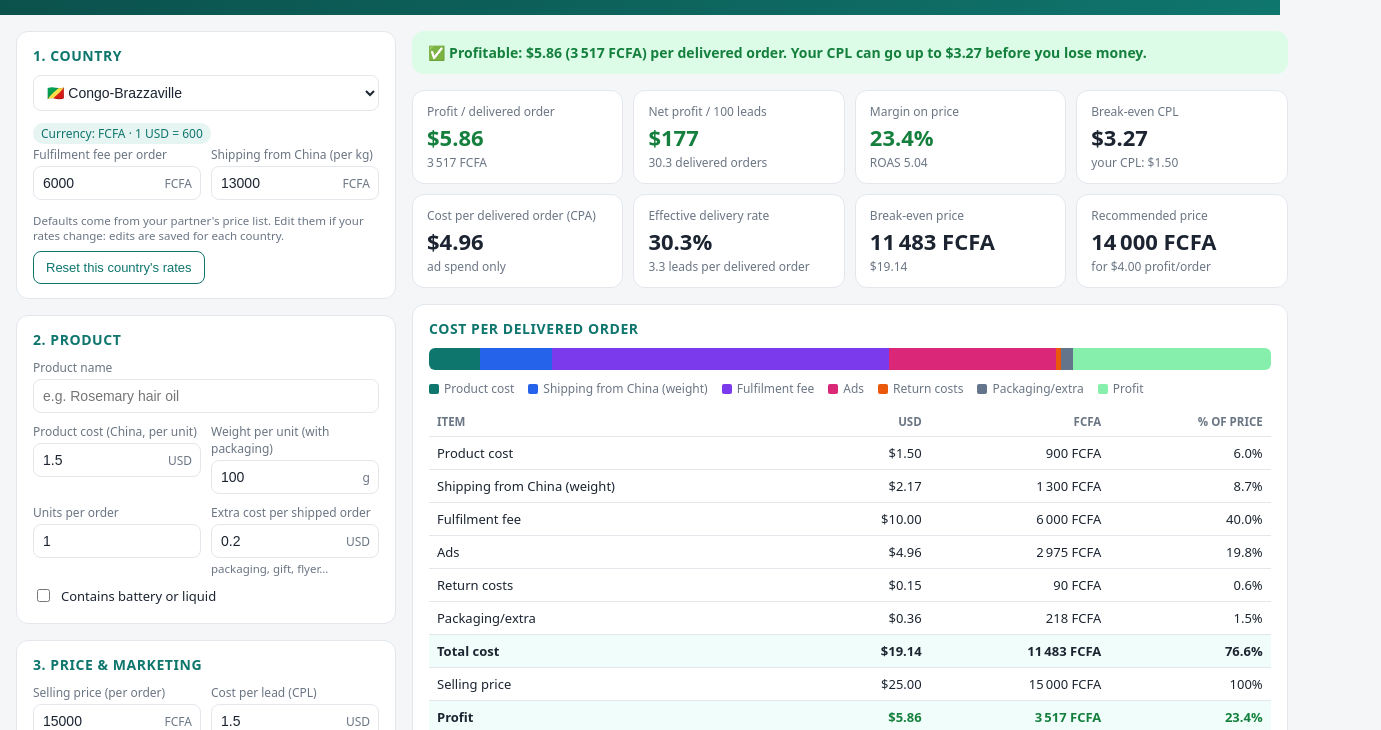
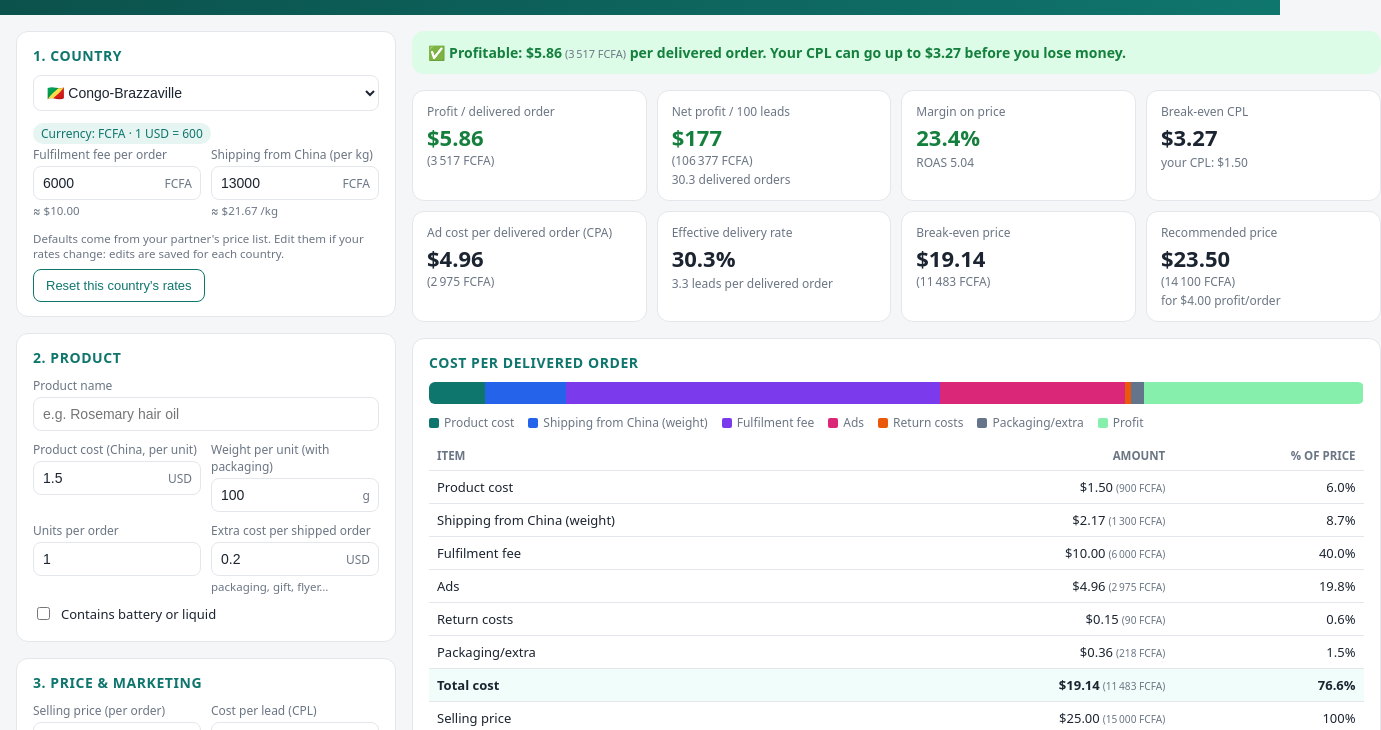
Before and after one commit to BahaKhmeissi/cod_calculator, a plain HTML site: page index.html in a window 1280 px wide. Shown: the part 70-800 px from the top of the page, 1381 px wide, since content can reach past the window. Drawn offline with Linux system fonts and the light colour scheme.

Commit message:
Show all amounts in USD with local currency in brackets
Co-Authored-By: Claude Opus 5.5 <noreply@anthropic.com>
Claude-Session: https://claude.ai/code/session_018C5HA6Ap343AdpPwMeM3jn

```diff
--- a/index.html
+++ b/index.html
@@ -40,7 +40,7 @@
   .kpi .l{font-size:12px;color:var(--muted)}
   .kpi .v{font-size:22px;font-weight:700;margin-top:2px}
   .kpi .s{font-size:12px;color:var(--muted);margin-top:2px}
-  .verdict{border-radius:12px;padding:12px 16px;margin-bottom:16px;font-weight:600;display:flex;gap:10px;align-items:center}
+  .verdict{border-radius:12px;padding:12px 16px;margin-bottom:16px;font-weight:600}
   .verdict.good{background:var(--goodbg);color:var(--good)} .verdict.warn{background:var(--warnbg);color:var(--warn)} .verdict.bad{background:var(--badbg);color:var(--bad)}
   .pos{color:var(--good)} .neg{color:var(--bad)}
   table{width:100%;border-collapse:collapse;font-size:13px}
@@ -65,6 +65,8 @@
   .tabs button.on{background:var(--brand);color:#fff;border-color:var(--brand)}
   .warnbox{background:var(--warnbg);color:var(--warn);border-radius:8px;padding:8px 10px;font-size:12.5px;margin-bottom:10px}
   details summary{cursor:pointer;color:var(--brand);font-weight:600;font-size:13px;margin-bottom:8px}
+  .loc{font-size:.78em;color:var(--muted);font-weight:400;margin-left:3px}
+  .kpi .v .loc{display:block;font-size:12px;margin:0}
   footer{color:var(--muted);font-size:12px;text-align:center;padding:10px 0 30px}
 </style>
 </head>
@@ -85,8 +87,8 @@
     </div>
     <div id="countryInfo"></div>
     <div class="row">
-      <div class="f"><label>Fulfilment fee per order</label><div class="unit"><input id="fee" type="number" step="any"><span class="cur"></span></div></div>
-      <div class="f"><label>Shipping from China (per kg)</label><div class="unit"><input id="shipKg" type="number" step="any"><span class="cur"></span></div></div>
+      <div class="f"><label>Fulfilment fee per order</label><div class="unit"><input id="fee" type="number" step="any"><span class="cur"></span></div><div class="hint" id="feeHint"></div></div>
+      <div class="f"><label>Shipping from China (per kg)</label><div class="unit"><input id="shipKg" type="number" step="any"><span class="cur"></span></div><div class="hint" id="shipHint"></div></div>
     </div>
     <div id="shipWarn"></div>
     <div class="hint">Defaults come from your partner's price list. Edit them if your rates change: edits are saved for each country.</div>
@@ -111,7 +113,7 @@
   <div class="card">
     <h2>3. Price & marketing</h2>
     <div class="row">
-      <div class="f"><label>Selling price (per order)</label><div class="unit"><input id="price" type="number" step="any"><span class="cur"></span></div></div>
+      <div class="f"><label>Selling price (per order)</label><div class="unit"><input id="price" type="number" step="any"><span>USD</span></div><div class="hint" id="priceHint"></div></div>
       <div class="f"><label>Cost per lead (CPL)</label><div class="unit"><input id="cpl" type="number" step="any"><span>USD</span></div><div class="hint">ad spend ÷ orders received</div></div>
     </div>
     <div class="row">
@@ -221,16 +223,18 @@ const ROUND_STEP = {XAF:500, XOF:500, GNF:5000, USD:1};
 
 const DEFAULTS = {
   country:"CG", pname:"", cost:1.5, weight:100, units:1, extra:0.2, battery:false,
-  price:15000, cpl:1.5, cr:55, dr:55, target:4, budget:300,
+  price:25, cpl:1.5, cr:55, dr:55, target:4, budget:300,
   feeOnReturns:false, retPct:50, cc:0, codPct:0, lossPct:5,
-  rCFA:600, rGNF:8700, stock:300, overrides:{}, prices:{}
+  rCFA:600, rGNF:8700, stock:300, overrides:{}, v:2
 };
 
 let S = load();
 let funnelMode = "100";
 
 function load(){
-  try{ const raw = localStorage.getItem("codAfricaCalc"); if(raw) return Object.assign({}, structuredClone(DEFAULTS), JSON.parse(raw)); }catch(e){}
+  try{ const raw = localStorage.getItem("codAfricaCalc"); if(raw){ const o = Object.assign({}, structuredClone(DEFAULTS), JSON.parse(raw));
+      if(o.v !== 2){ const cur = (COUNTRIES[o.country]||COUNTRIES.CG).cur; const r = cur==="USD"?1:cur==="GNF"?+o.rGNF:+o.rCFA; o.price = Math.round((+o.price/r)*100)/100; o.v = 2; delete o.prices; }
+      return o; } }catch(e){}
   return structuredClone(DEFAULTS);
 }
 function save(){ try{ localStorage.setItem("codAfricaCalc", JSON.stringify(S)); }catch(e){} }
@@ -250,13 +254,20 @@ function money(v, cur="USD", dec){
   if(cur==="USD"){ if(Math.abs(v)<0.005) v=0; const d = dec ?? (Math.abs(v) < 100 ? 2 : 0); return (v<0?"-":"")+"$"+Math.abs(v).toLocaleString("en-US",{minimumFractionDigits:d,maximumFractionDigits:d}); }
   const r = Math.round(v); return (r===0?0:r).toLocaleString("fr-FR")+" "+CUR_LABEL[cur];
 }
+// $ first, local currency in small brackets
+function M(usd, cur, dec){
+  if(!isFinite(usd)) return "—";
+  const main = money(usd, "USD", dec);
+  if(!cur || cur==="USD") return main;
+  return `${main}<span class="loc">(${money(usd*rateOf(cur), cur)})</span>`;
+}
 const pct = v => isFinite(v) ? (v*100).toFixed(1)+"%" : "—";
 const cls = v => v>0 ? "pos" : v<0 ? "neg" : "";
 const roundUp = (v, step) => Math.ceil(v/step)*step;
 
 // ---------- core model ----------
 // Everything is computed in USD per DELIVERED order.
-function compute(code, priceLocalOverride, opts={}){
+function compute(code, priceUSDOverride, opts={}){
   const c = COUNTRIES[code];
   const r = rateOf(c.cur);
   const {fee, ship} = countryRates(code);
@@ -264,8 +275,8 @@ function compute(code, priceLocalOverride, opts={}){
   const cr = Math.min(Math.max((opts.cr ?? +S.cr)/100, 0.001), 1);
   const dr = Math.min(Math.max((opts.dr ?? +S.dr)/100, 0.001), 1);
   const units = Math.max(1, Math.round(+S.units||1));
-  const priceLocal = priceLocalOverride ?? +S.price;
-  const priceUSD = priceLocal / r;
+  const priceUSD = priceUSDOverride ?? +S.price;
+  const priceLocal = priceUSD * r;
   const feeUSD = n(fee)/r;
   const shipKgUSD = ship==null ? NaN : ship/r;
   const kg = (+S.weight||0)/1000;
@@ -305,17 +316,10 @@ function initUI(){
   const sel = $("country");
   sel.innerHTML = Object.entries(COUNTRIES).map(([k,c])=>`<option value="${k}">${c.flag} ${c.name}</option>`).join("");
   sel.value = S.country;
-  FIELDS.forEach(f=>{ $(f).value = S[f]; $(f).addEventListener("input", ()=>{ S[f] = $(f).type==="text" ? $(f).value : $(f).value===""? "" : +$(f).value; if(f==="price") S.prices[S.country]=S.price; save(); if(f==="rCFA"||f==="rGNF") syncCountry(); render(); }); });
+  FIELDS.forEach(f=>{ $(f).value = S[f]; $(f).addEventListener("input", ()=>{ S[f] = $(f).type==="text" ? $(f).value : $(f).value===""? "" : +$(f).value; save(); if(f==="rCFA"||f==="rGNF") syncCountry(); render(); }); });
   CHECKS.forEach(f=>{ $(f).checked = !!S[f]; $(f).addEventListener("change", ()=>{ S[f] = $(f).checked; save(); syncCountry(); render(); }); });
   sel.addEventListener("change", ()=>{
-    const old = S.country, oldC = COUNTRIES[old];
-    S.prices[old] = S.price;
     S.country = sel.value;
-    const nc = COUNTRIES[S.country];
-    // keep a price per country; if none saved, convert the current price
-    if (S.prices[S.country] != null) S.price = S.prices[S.country];
-    else S.price = roundUp((S.price/rateOf(oldC.cur))*rateOf(nc.cur), ROUND_STEP[nc.cur]);
-    $("price").value = S.price;
     save(); syncCountry(); render();
   });
   ["fee","shipKg"].forEach(id=>$(id).addEventListener("input", ()=>{
@@ -353,25 +357,30 @@ const PART_META = [
 
 function render(){
   const m = compute(S.country);
-  const cur = m.c.cur, L = v => money(v*m.r, cur);
+  const cur = m.c.cur, L = v => M(v, cur);
+  // input hints
+  $("priceHint").textContent = cur==="USD" ? "" : `≈ ${money(m.priceLocal, cur)}`;
+  $("feeHint").textContent = `≈ ${money(m.feeUSD)}`;
+  $("shipHint").textContent = isFinite(m.shipKgUSD) ? `≈ ${money(m.shipKgUSD)} /kg` : "";
+  const recUSD = Math.ceil(m.recPriceUSD*2)/2;
   // verdict
   const v = $("verdict");
   if(!isFinite(m.profit)){ v.className="verdict warn"; v.textContent="⚠️ Enter the shipping rate per kg to see the results."; }
-  else if(m.profit < 0){ v.className="verdict bad"; v.innerHTML=`❌ You lose ${money(-m.profit)} (${L(-m.profit)}) on every delivered order. Raise the price to at least ${L(m.bePriceUSD)} or lower your CPL below ${money(m.beCPL)}.`; }
-  else if(m.profit < (+S.target||0)){ v.className="verdict warn"; v.innerHTML=`⚠️ Profitable but thin: ${money(m.profit)} per delivered order, below your target of ${money(+S.target)}. Recommended price: ${L(roundUp(m.recPriceUSD*m.r, ROUND_STEP[cur])/m.r)}.`; }
-  else { v.className="verdict good"; v.innerHTML=`✅ Profitable: ${money(m.profit)} (${L(m.profit)}) per delivered order. Your CPL can go up to ${money(m.beCPL)} before you lose money.`; }
+  else if(m.profit < 0){ v.className="verdict bad"; v.innerHTML=`❌ You lose ${L(-m.profit)} on every delivered order. Raise the price to at least ${L(m.bePriceUSD)} or lower your CPL below ${money(m.beCPL)}.`; }
+  else if(m.profit < (+S.target||0)){ v.className="verdict warn"; v.innerHTML=`⚠️ Profitable but thin: ${L(m.profit)} per delivered order, below your target of ${money(+S.target)}. Recommended price: ${L(recUSD)}.`; }
+  else { v.className="verdict good"; v.innerHTML=`✅ Profitable: ${L(m.profit)} per delivered order. Your CPL can go up to ${money(m.beCPL)} before you lose money.`; }
 
   // KPIs
   const per100 = m.profit * 100 * m.eff;
   $("kpis").innerHTML = [
-    ["Profit / delivered order", `<span class="${cls(m.profit)}">${money(m.profit)}</span>`, L(m.profit)],
-    ["Net profit / 100 leads", `<span class="${cls(per100)}">${money(per100)}</span>`, `${(100*m.eff).toFixed(1)} delivered orders`],
+    ["Profit / delivered order", `<span class="${cls(m.profit)}">${L(m.profit)}</span>`, ""],
+    ["Net profit / 100 leads", `<span class="${cls(per100)}">${L(per100)}</span>`, `${(100*m.eff).toFixed(1)} delivered orders`],
     ["Margin on price", `<span class="${cls(m.margin)}">${pct(m.margin)}</span>`, `ROAS ${isFinite(m.roas)?m.roas.toFixed(2):"—"}`],
     ["Break-even CPL", money(m.beCPL), `your CPL: ${money(+S.cpl)}`],
-    ["Cost per delivered order (CPA)", money(m.parts.ads), "ad spend only"],
+    ["Ad cost per delivered order (CPA)", L(m.parts.ads), ""],
     ["Effective delivery rate", pct(m.eff), `${m.leadsPerDel.toFixed(1)} leads per delivered order`],
-    ["Break-even price", L(m.bePriceUSD), money(m.bePriceUSD)],
-    ["Recommended price", L(roundUp(m.recPriceUSD*m.r, ROUND_STEP[cur])/m.r), `for ${money(+S.target)} profit/order`],
+    ["Break-even price", L(m.bePriceUSD), ""],
+    ["Recommended price", L(recUSD), `for ${money(+S.target)} profit/order`],
   ].map(([l,val,s])=>`<div class="kpi"><div class="l">${l}</div><div class="v">${val}</div><div class="s">${s}</div></div>`).join("");
 
   // breakdown bar
@@ -379,21 +388,19 @@ function render(){
   $("bar").innerHTML = PART_META.map(([k,,col])=> m.parts[k]>0 && isFinite(total) ? `<div title="${k}" style="width:${(m.parts[k]/Math.max(total,m.priceUSD))*100}%;background:${col}"></div>` : "").join("") +
     (m.profit>0 ? `<div style="width:${(m.profit/m.priceUSD)*100}%;background:#86efac" title="profit"></div>` : "");
   $("legend").innerHTML = PART_META.filter(([k])=>m.parts[k]>0).map(([k,l,col])=>`<span><i style="background:${col}"></i>${l}</span>`).join("") + (m.profit>0?`<span><i style="background:#86efac"></i>Profit</span>`:"");
-  $("breakdown").innerHTML = `<tr><th>Item</th><th>USD</th><th>${CUR_LABEL[cur]}</th><th>% of price</th></tr>` +
-    PART_META.filter(([k])=>m.parts[k]>0 || ["product","shipping","fulfil","ads"].includes(k)).map(([k,l])=>`<tr><td>${l}</td><td>${money(m.parts[k])}</td><td>${L(m.parts[k])}</td><td>${pct(m.parts[k]/m.priceUSD)}</td></tr>`).join("") +
-    `<tr class="hl"><td>Total cost</td><td>${money(total)}</td><td>${L(total)}</td><td>${pct(total/m.priceUSD)}</td></tr>` +
-    `<tr><td>Selling price</td><td>${money(m.priceUSD)}</td><td>${L(m.priceUSD)}</td><td>100%</td></tr>` +
-    `<tr class="hl"><td>Profit</td><td class="${cls(m.profit)}">${money(m.profit)}</td><td class="${cls(m.profit)}">${L(m.profit)}</td><td class="${cls(m.profit)}">${pct(m.margin)}</td></tr>`;
+  $("breakdown").innerHTML = `<tr><th>Item</th><th>Amount</th><th>% of price</th></tr>` +
+    PART_META.filter(([k])=>m.parts[k]>0 || ["product","shipping","fulfil","ads"].includes(k)).map(([k,l])=>`<tr><td>${l}</td><td>${L(m.parts[k])}</td><td>${pct(m.parts[k]/m.priceUSD)}</td></tr>`).join("") +
+    `<tr class="hl"><td>Total cost</td><td>${L(total)}</td><td>${pct(total/m.priceUSD)}</td></tr>` +
+    `<tr><td>Selling price</td><td>${L(m.priceUSD)}</td><td>100%</td></tr>` +
+    `<tr class="hl"><td>Profit</td><td class="${cls(m.profit)}">${L(m.profit)}</td><td class="${cls(m.profit)}">${pct(m.margin)}</td></tr>`;
 
-  // pricing table: candidate prices
-  const step = ROUND_STEP[cur];
-  const base = roundUp(m.bePriceUSD*m.r, step);
-  const cands = new Set([+S.price, base, roundUp(m.recPriceUSD*m.r, step)]);
-  const inc = cur==="USD" ? 2 : cur==="GNF" ? 20000 : 2000;
-  for(let i=1;i<=5;i++) cands.add(base + i*inc);
-  const rows = [...cands].filter(x=>x>0).sort((a,b)=>a-b).map(p=>{ const x = compute(S.country, p); return {p,x}; });
-  $("pricing").innerHTML = `<tr><th>Price (${CUR_LABEL[cur]})</th><th>Price (USD)</th><th>Profit / delivered</th><th>Margin</th><th>Profit / 100 leads</th><th>Break-even CPL</th></tr>` +
-    rows.map(({p,x})=>`<tr class="${p===+S.price?"hl":""}"><td>${money(p,cur)}${p===+S.price?" (current)":p===base?" (break-even)":""}</td><td>${money(x.priceUSD)}</td><td class="${cls(x.profit)}">${money(x.profit)}</td><td>${pct(x.margin)}</td><td class="${cls(x.profit)}">${money(x.profit*100*x.eff)}</td><td>${money(x.beCPL)}</td></tr>`).join("");
+  // pricing table: candidate prices in USD
+  const base = Math.ceil(m.bePriceUSD*2)/2;
+  const cands = new Set([+S.price, base, recUSD]);
+  for(let i=1;i<=5;i++) cands.add(base + i*3);
+  const rows = [...cands].filter(x=>x>0 && isFinite(x)).sort((a,b)=>a-b).map(p=>({p, x: compute(S.country, p)}));
+  $("pricing").innerHTML = `<tr><th>Price</th><th>Profit / delivered</th><th>Margin</th><th>Profit / 100 leads</th><th>Break-even CPL</th></tr>` +
+    rows.map(({p,x})=>`<tr class="${p===+S.price?"hl":""}"><td>${L(p)}${p===+S.price?" · current":p===base?" · break-even":p===recUSD?" · recommended":""}</td><td class="${cls(x.profit)}">${L(x.profit)}</td><td>${pct(x.margin)}</td><td class="${cls(x.profit)}">${L(x.profit*100*x.eff)}</td><td>${money(x.beCPL)}</td></tr>`).join("");
 
   // funnel
   const leads = funnelMode==="100" ? 100 : (+S.budget||0)/(+S.cpl||1);
@@ -413,51 +420,47 @@ function render(){
     ["COD fee", -del*m.parts.cod],
   ].filter(([l,v],i)=> i<4 || Math.abs(v)>0.005);
   const net = del*m.profit;
-  $("pnl").innerHTML = `<tr><th>P&L</th><th>USD</th><th>${CUR_LABEL[cur]}</th></tr>` +
-    lines.map(([l,v])=>`<tr><td>${l}</td><td class="${cls(v)}">${money(v)}</td><td>${L(v)}</td></tr>`).join("") +
-    `<tr class="hl"><td>Net profit</td><td class="${cls(net)}">${money(net)}</td><td class="${cls(net)}">${L(net)}</td></tr>`;
+  $("pnl").innerHTML = `<tr><th>P&L</th><th>Amount</th></tr>` +
+    lines.map(([l,v])=>`<tr><td>${l}</td><td class="${cls(v)}">${L(v)}</td></tr>`).join("") +
+    `<tr class="hl"><td>Net profit</td><td class="${cls(net)}">${L(net)}</td></tr>`;
 
   // weight
   const wTotal = m.kg*m.units;
   $("weightTbl").innerHTML = `<tr><th>Item</th><th>Value</th></tr>
     <tr><td>Weight per order</td><td>${(wTotal*1000).toFixed(0)} g</td></tr>
-    <tr><td>Shipping rate</td><td>${m.ship==null?"—":money(m.ship,cur)+" /kg"} (${money(m.shipKgUSD)}/kg)</td></tr>
-    <tr><td>Shipping cost per unit</td><td>${money(m.shipUnit)} · ${L(m.shipUnit)}</td></tr>
-    <tr><td>Landed cost per unit (product + shipping)</td><td>${money(m.landedUnit)} · ${L(m.landedUnit)}</td></tr>
+    <tr><td>Shipping rate</td><td>${m.ship==null?"—":L(m.shipKgUSD)+" /kg"}</td></tr>
+    <tr><td>Shipping cost per unit</td><td>${L(m.shipUnit)}</td></tr>
+    <tr><td>Landed cost per unit (product + shipping)</td><td>${L(m.landedUnit)}</td></tr>
     <tr><td>Shipping as % of landed cost</td><td>${pct(m.shipUnit/m.landedUnit)}</td></tr>
     <tr><td>Shipping as % of selling price</td><td>${pct(m.parts.shipping/m.priceUSD)}</td></tr>`;
   const gStep = [50,100,200,300,500,1000];
   $("weightNote").innerHTML = (m.shipUnit/m.landedUnit > 0.5 ? "⚠️ Shipping costs more than the product itself, so weight is eating your margin. Look for a lighter version or lighter packaging.<br>" : "") +
-    "Shipping per unit at other weights: " + gStep.map(g=>`${g} g → ${money(g/1000*m.shipKgUSD)}`).join(" · ");
+    "Shipping per unit at other weights: " + gStep.map(g=>`${g} g → ${L(g/1000*m.shipKgUSD)}`).join(" · ");
 
   // sensitivity
   const shifts = [-10,-5,0,5,10];
   const mults = [0.5,0.75,1,1.25,1.5,2];
   $("sens").innerHTML = `<tr><th>CPL</th>${shifts.map(s=>`<th>${Math.max(1,+S.cr+s)}% / ${Math.max(1,+S.dr+s)}%${s===0?" (now)":""}</th>`).join("")}</tr>` +
-    mults.map(mu=>{ const cpl = (+S.cpl)*mu; return `<tr class="${mu===1?"hl":""}"><td>${money(cpl)}</td>${shifts.map(s=>{ const x = compute(S.country, undefined, {cpl, cr:Math.max(1,+S.cr+s), dr:Math.max(1,+S.dr+s)}); const k = x.profit>= (+S.target||0) ? "cell-good" : x.profit>=0 ? "cell-warn" : "cell-bad"; return `<td class="${k}">${money(x.profit)}</td>`; }).join("")}</tr>`; }).join("");
+    mults.map(mu=>{ const cpl = (+S.cpl)*mu; return `<tr class="${mu===1?"hl":""}"><td>${money(cpl)}</td>${shifts.map(s=>{ const x = compute(S.country, undefined, {cpl, cr:Math.max(1,+S.cr+s), dr:Math.max(1,+S.dr+s)}); const k = x.profit>= (+S.target||0) ? "cell-good" : x.profit>=0 ? "cell-warn" : "cell-bad"; return `<td class="${k}">${L(x.profit)}</td>`; }).join("")}</tr>`; }).join("");
 
   // compare
-  const cmp = Object.keys(COUNTRIES).map(code=>{
-    const cc = COUNTRIES[code];
-    const pLocal = m.priceUSD*rateOf(cc.cur);
-    const x = compute(code, pLocal);
-    return {code, cc, x, pLocal};
-  }).sort((a,b)=> (isFinite(b.x.profit)?b.x.profit:-1e9) - (isFinite(a.x.profit)?a.x.profit:-1e9));
+  const cmp = Object.keys(COUNTRIES).map(code=>({code, cc:COUNTRIES[code], x:compute(code, m.priceUSD)}))
+    .sort((a,b)=> (isFinite(b.x.profit)?b.x.profit:-1e9) - (isFinite(a.x.profit)?a.x.profit:-1e9));
   $("compare").innerHTML = `<tr><th>Country</th><th>Price</th><th>Fee</th><th>Ship/unit</th><th>Landed/unit</th><th>Profit / delivered</th><th>Profit / 100 leads</th><th>Break-even CPL</th></tr>` +
-    cmp.map(({code,cc,x,pLocal})=>`<tr class="${code===S.country?"hl":""}"><td>${cc.flag} ${cc.name}</td><td>${money(pLocal,cc.cur)}</td><td>${money(x.feeUSD)}</td><td>${isFinite(x.shipUnit)?money(x.shipUnit):"rate?"}</td><td>${isFinite(x.landedUnit)?money(x.landedUnit):"—"}</td><td class="${cls(x.profit)}">${money(x.profit)}</td><td class="${cls(x.profit)}">${money(x.profit*100*x.eff)}</td><td>${money(x.beCPL)}</td></tr>`).join("");
+    cmp.map(({code,cc,x})=>`<tr class="${code===S.country?"hl":""}"><td>${cc.flag} ${cc.name}</td><td>${M(x.priceUSD,cc.cur)}</td><td>${M(x.feeUSD,cc.cur)}</td><td>${isFinite(x.shipUnit)?money(x.shipUnit):"rate?"}</td><td>${isFinite(x.landedUnit)?money(x.landedUnit):"—"}</td><td class="${cls(x.profit)}">${M(x.profit,cc.cur)}</td><td class="${cls(x.profit)}">${money(x.profit*100*x.eff)}</td><td>${money(x.beCPL)}</td></tr>`).join("");
 
   // stock planner
   const units = Math.max(0, +S.stock||0);
   const orders = units/m.units;
   const leadsNeeded = orders/m.eff;
-  $("stockTbl").innerHTML = `<tr><th>Item</th><th>USD</th><th>${CUR_LABEL[cur]}</th></tr>
-    <tr><td>Units to import</td><td colspan="2">${units} units · ${(units*m.kg).toFixed(2)} kg</td></tr>
-    <tr><td>Product cost</td><td>${money(units*(+S.cost||0),"USD",0)}</td><td>${L(units*(+S.cost||0))}</td></tr>
-    <tr><td>Shipping from China</td><td>${money(units*m.shipUnit,"USD",0)}</td><td>${L(units*m.shipUnit)}</td></tr>
-    <tr class="hl"><td>Cash needed for stock</td><td>${money(units*m.landedUnit,"USD",0)}</td><td>${L(units*m.landedUnit)}</td></tr>
-    <tr><td>Delivered orders this stock covers</td><td colspan="2">${orders.toFixed(0)} orders</td></tr>
-    <tr><td>Leads needed to sell it all</td><td colspan="2">${leadsNeeded.toFixed(0)} leads → ad spend ≈ ${money(leadsNeeded*m.cpl,"USD",0)}</td></tr>
-    <tr class="hl"><td>Expected net profit when sold out</td><td class="${cls(m.profit)}">${money(orders*m.profit,"USD",0)}</td><td class="${cls(m.profit)}">${L(orders*m.profit)}</td></tr>`;
+  $("stockTbl").innerHTML = `<tr><th>Item</th><th>Amount</th></tr>
+    <tr><td>Units to import</td><td>${units} units · ${(units*m.kg).toFixed(2)} kg</td></tr>
+    <tr><td>Product cost</td><td>${M(units*(+S.cost||0),cur,0)}</td></tr>
+    <tr><td>Shipping from China</td><td>${M(units*m.shipUnit,cur,0)}</td></tr>
+    <tr class="hl"><td>Cash needed for stock</td><td>${M(units*m.landedUnit,cur,0)}</td></tr>
+    <tr><td>Delivered orders this stock covers</td><td>${orders.toFixed(0)} orders</td></tr>
+    <tr><td>Leads needed to sell it all</td><td>${leadsNeeded.toFixed(0)} leads → ad spend ≈ ${M(leadsNeeded*m.cpl,cur,0)}</td></tr>
+    <tr class="hl"><td>Expected net profit when sold out</td><td class="${cls(m.profit)}">${M(orders*m.profit,cur,0)}</td></tr>`;
 }
 
 initUI();
```
